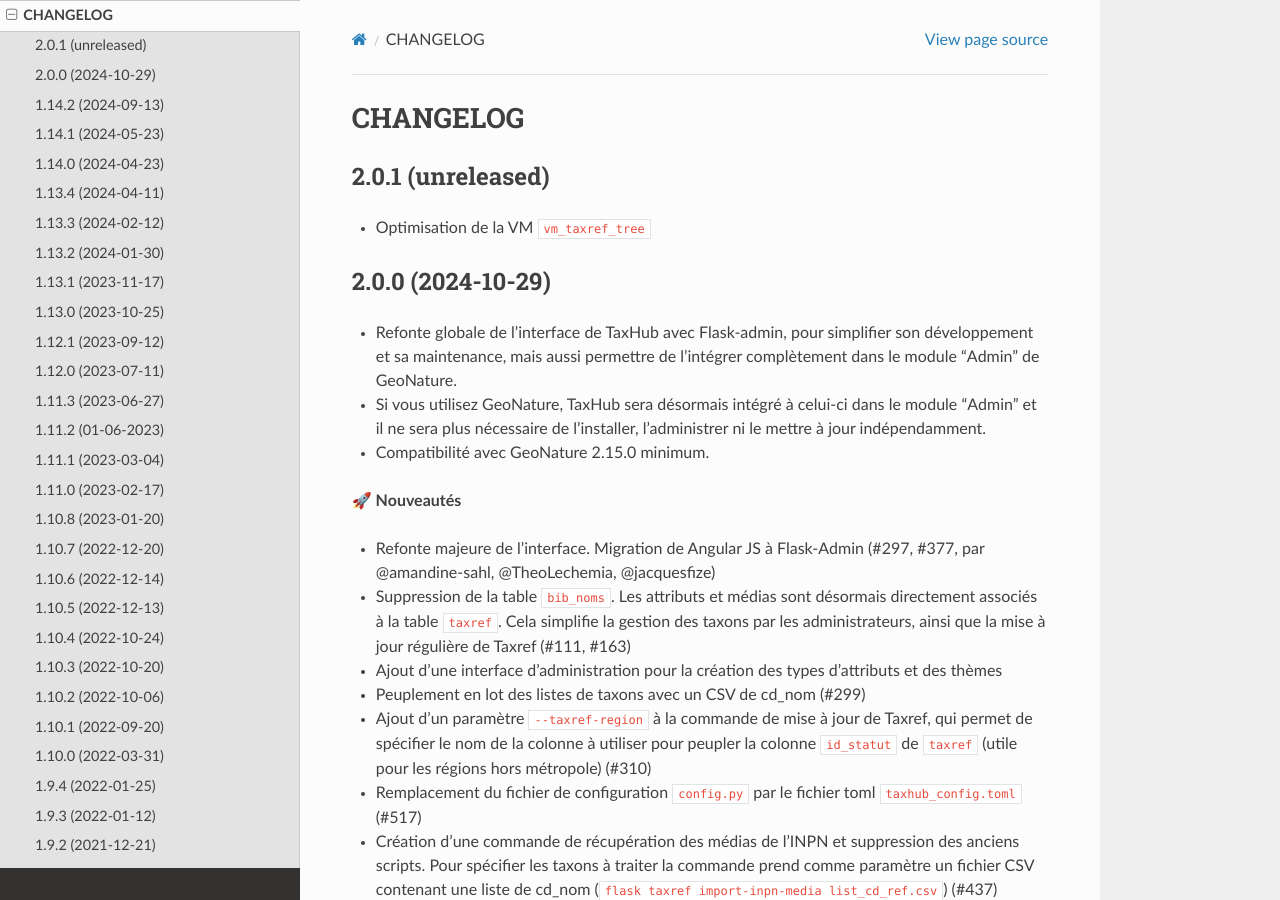
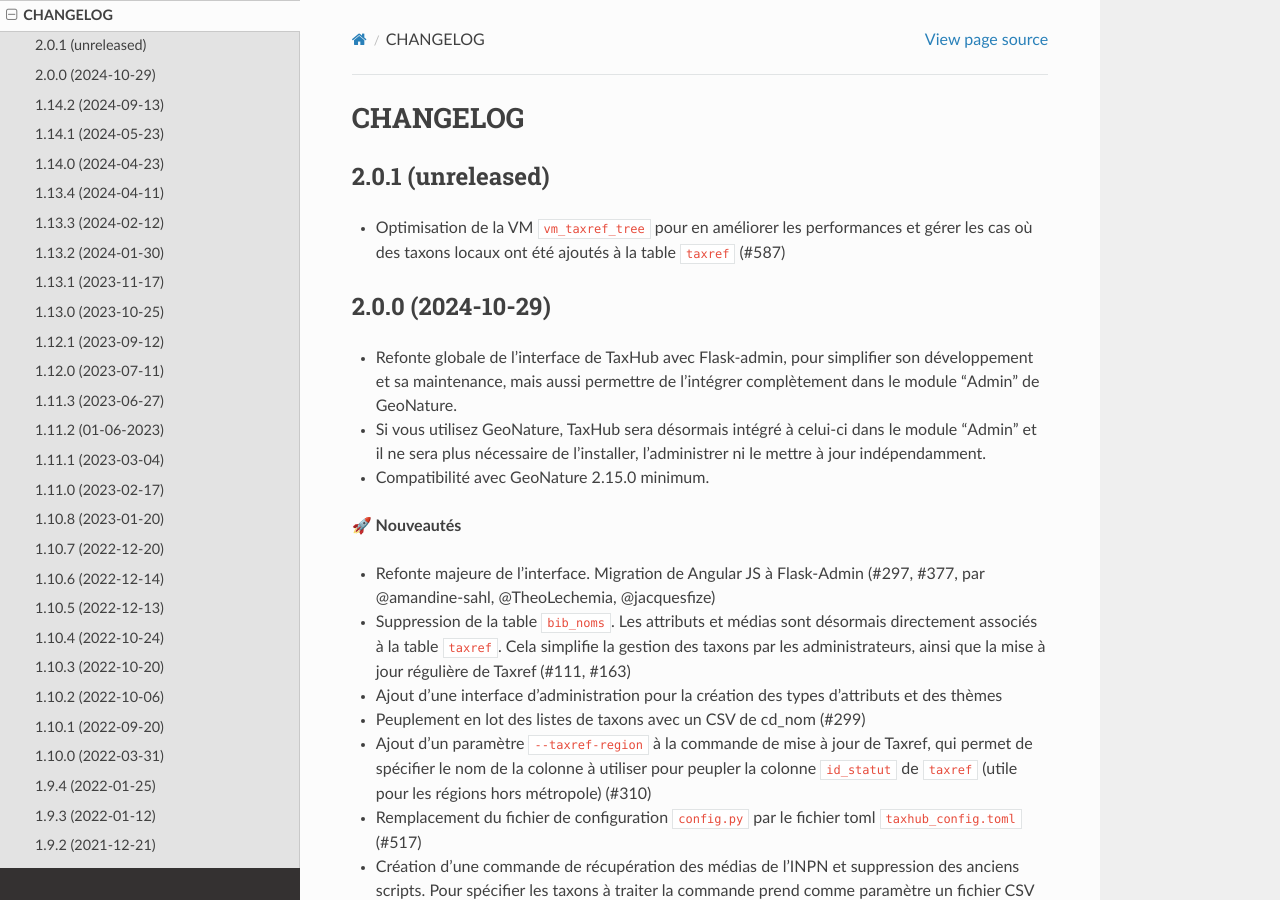
Before and after one commit to PnX-SI/TaxHub, a Sphinx documentation site: the page built from docs/changelog.md, in a window 1280 px wide and 900 px high. Built offline with Sphinx 7.4.7 and the Read the Docs theme 3.1.0, drawn with Linux system fonts in a browser that asks for light colours.

Commit message:
Update changelog.md

```diff
--- a/docs/changelog.md
+++ b/docs/changelog.md
@@ -3,7 +3,7 @@
 2.0.1 (unreleased)
 ------------------
 
-- Optimisation de la VM `vm_taxref_tree`
+- Optimisation de la VM `vm_taxref_tree` pour en améliorer les performances et gérer les cas où des taxons locaux ont été ajoutés à la table `taxref` (#587)
 
 2.0.0 (2024-10-29)
 ------------------
```
